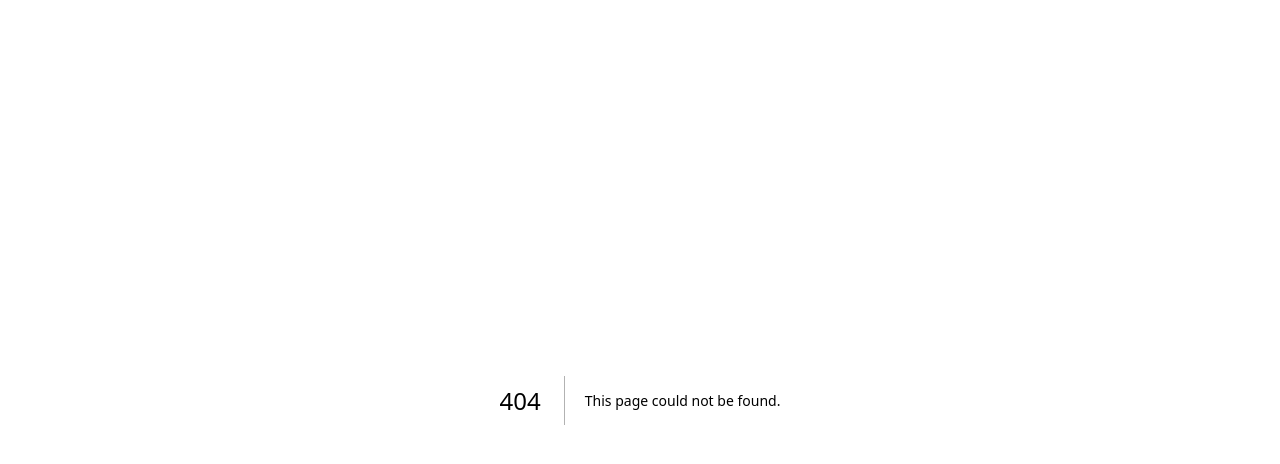
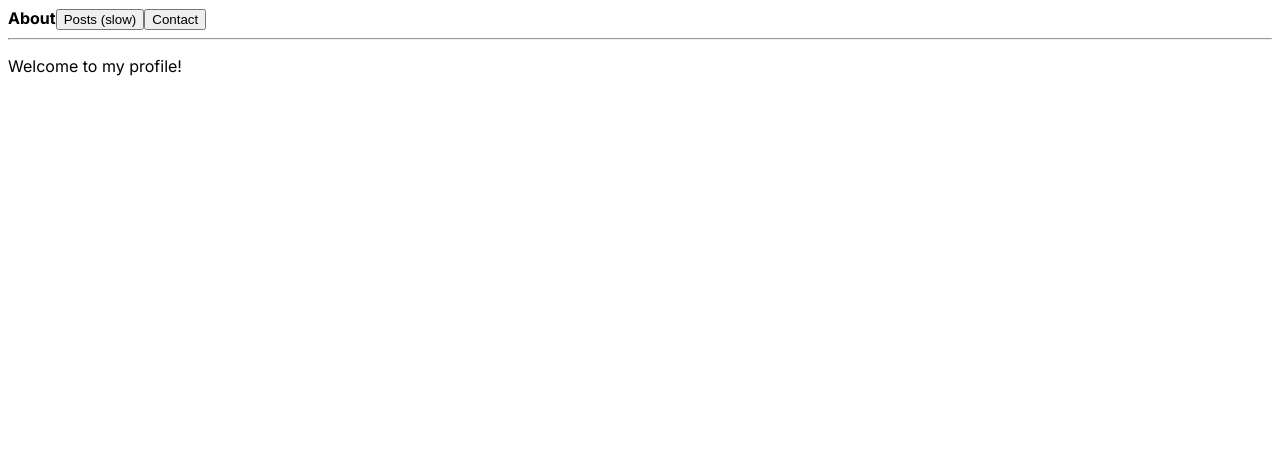
Before and after one commit to AppleTrick/reacthooks, a Next.js app: page /useTranstionEx1 in a window 1280 px wide. Before the commit this address had no page. Shown: the top 464 px of the page. Built offline with nearby package versions, Linux system fonts and the light colour scheme.

Commit message:
useTransition 알아보기

```diff
--- /dev/null
+++ b/src/app/(10.useTransiton)/useTransitionEx/page.tsx
@@ -0,0 +1,21 @@
+'use client';
+
+import { ChangeEvent, useState } from 'react';
+
+const UseTransitionEx = () => {
+  const [text, setText] = useState('');
+
+  const handleChange = (e: ChangeEvent<HTMLInputElement>) => {
+    setText(e.target.value);
+  };
+
+  // 바로바로 작동
+  return (
+    <div>
+      <input type="text" onChange={handleChange} />
+      <p>{text}</p>
+    </div>
+  );
+};
+
+export default UseTransitionEx;
--- /dev/null
+++ b/src/app/(10.useTransiton)/useTranstionEx1/AboutTab.tsx
@@ -0,0 +1,11 @@
+'use client';
+
+const AboutTab = () => {
+  return (
+    <div>
+      <p>Welcome to my profile!</p>
+    </div>
+  );
+};
+
+export default AboutTab;
--- /dev/null
+++ b/src/app/(10.useTransiton)/useTranstionEx1/ContactTab.tsx
@@ -0,0 +1,15 @@
+'use client';
+
+const ContactTab = () => {
+  return (
+    <>
+      <p>You can find me online here:</p>
+      <ul>
+        <li>admin@mysite.com</li>
+        <li>+123456789</li>
+      </ul>
+    </>
+  );
+};
+
+export default ContactTab;
--- /dev/null
+++ b/src/app/(10.useTransiton)/useTranstionEx1/PostsTab.tsx
@@ -0,0 +1,26 @@
+const PostsTab = () => {
+  // 한 번 로깅 합니다. 실제 속도 저하는 SlowPost 컴포넌트 내부에 있습니다.
+  console.log('[ARTIFICIALLY SLOW] Rendering 500 <SlowPost />');
+
+  let items = [];
+  for (let i = 0; i < 500; i++) {
+    items.push(<SlowPost key={i} index={i} />);
+  }
+
+  return (
+    <div>
+      <ul className="items">{items}</ul>
+    </div>
+  );
+};
+
+export default PostsTab;
+
+const SlowPost = ({ index }: { index: number }) => {
+  let startTime = performance.now();
+  while (performance.now() - startTime < 10) {
+    // 항목당 1 ms 동안 아무것도 하지 않음으로써 매우 느린 코드를 대리 실행합니다.
+  }
+
+  return <li className="item">Post #{index + 1}</li>;
+};
--- /dev/null
+++ b/src/app/(10.useTransiton)/useTranstionEx1/TabButton.tsx
@@ -0,0 +1,31 @@
+import { useTransition } from 'react';
+
+interface TabButtonProps {
+  isActive: boolean;
+  onClick: () => void;
+  children: React.ReactNode;
+}
+
+const TabButton: React.FC<TabButtonProps> = ({ isActive, onClick, children }) => {
+  const [isPending, startTransition] = useTransition();
+  if (isActive) {
+    return <b>{children}</b>;
+  }
+  // isPending 을 통해 시각적 값을 가진다.
+  if (isPending) {
+    return <b className="pending">{children}</b>;
+  }
+  return (
+    <button
+      onClick={() => {
+        startTransition(() => {
+          onClick();
+        });
+      }}
+    >
+      {children}
+    </button>
+  );
+};
+
+export default TabButton;
--- /dev/null
+++ b/src/app/(10.useTransiton)/useTranstionEx1/page.tsx
@@ -0,0 +1,41 @@
+'use client';
+
+import { Suspense, useState, useTransition } from 'react';
+import TabButton from './TabButton';
+import AboutTab from './AboutTab';
+import ContactTab from './ContactTab';
+import PostsTab from './PostsTab';
+
+const TabContainer = () => {
+  //   const [isPending, startTransition] = useTransition();
+  const [tab, setTab] = useState('about');
+
+  //   const selectTab = (nextTab: string) => {
+  //     startTransition(() => {
+  //       setTab(nextTab);
+  //     });
+  //   };
+  // 하위 컴포넌트에도 사용가능하다.
+
+  return (
+    <>
+      <Suspense fallback={<h1>🌀 Loading...</h1>}>
+        <TabButton isActive={tab === 'about'} onClick={() => setTab('about')}>
+          About
+        </TabButton>
+        <TabButton isActive={tab === 'posts'} onClick={() => setTab('posts')}>
+          Posts (slow)
+        </TabButton>
+        <TabButton isActive={tab === 'contact'} onClick={() => setTab('contact')}>
+          Contact
+        </TabButton>
+        <hr />
+        {tab === 'about' && <AboutTab />}
+        {tab === 'posts' && <PostsTab />}
+        {tab === 'contact' && <ContactTab />}
+      </Suspense>
+    </>
+  );
+};
+
+export default TabContainer;
--- /dev/null
+++ b/src/app/(11.useDefferdValue)/useDefferdValueEx/page.tsx
@@ -0,0 +1,7 @@
+'use client';
+
+const UseDefferdValue = () => {
+  return <div>UseDefferdValue</div>;
+};
+
+export default UseDefferdValue;
```
